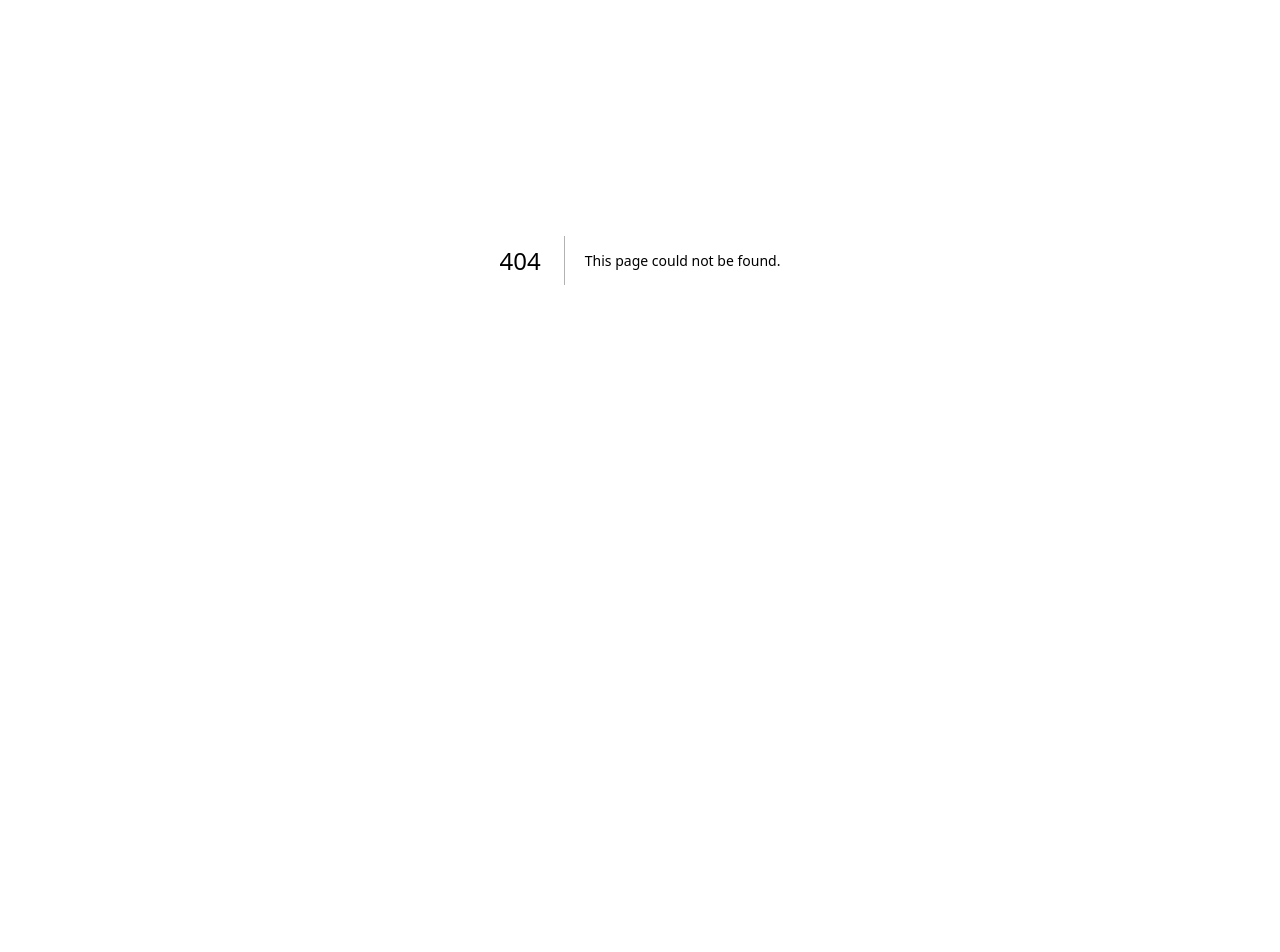
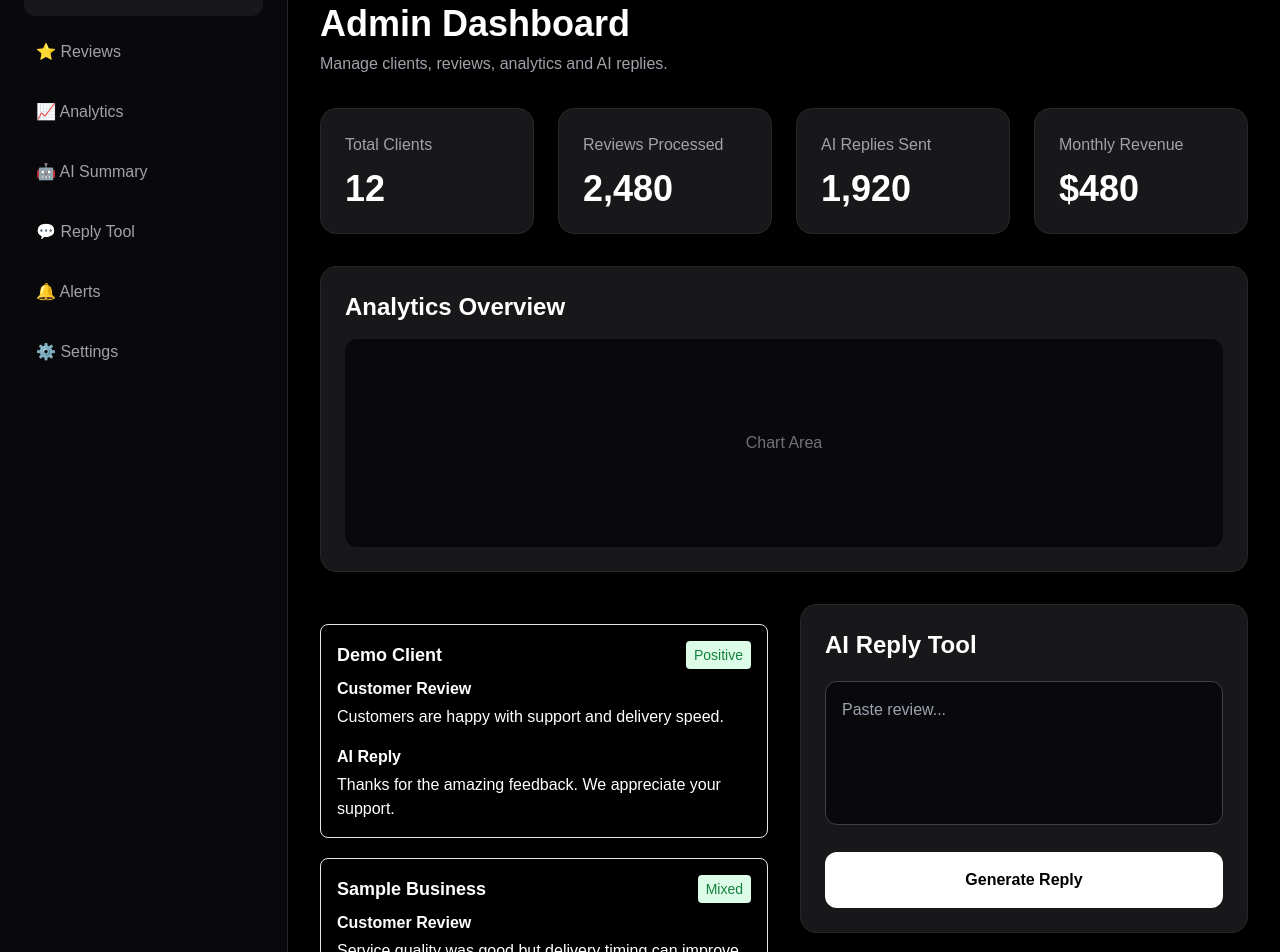
Before and after one commit to afnankhan123456/reviewreply-ai, a Next.js app: page /admin in a window 1280 px wide. Before the commit this address had no page. Shown: the part 140-1092 px from the top of the page. Before the commit the page ends 800 px from the top, so only its background shows below. Built offline with nearby package versions, Linux system fonts and the light colour scheme.

Commit message:
Add admin dashboard UI

```diff
--- /dev/null
+++ b/app/admin/page.tsx
@@ -0,0 +1,63 @@
+import Sidebar from "../../components/Sidebar";
+import Navbar from "../../components/Navbar";
+import StatCard from "../../components/StatCard";
+import AnalyticsCard from "../../components/AnalyticsCard";
+import ReviewCard from "../../components/ReviewCard";
+import ReplyBox from "../../components/ReplyBox";
+import SummaryCard from "../../components/SummaryCard";
+
+export default function AdminPage() {
+  return (
+    <div className="flex bg-black min-h-screen text-white">
+      <Sidebar />
+
+      <div className="flex-1 p-8">
+        <Navbar />
+
+        <div className="mb-8">
+          <h1 className="text-4xl font-bold mb-2">
+            Admin Dashboard
+          </h1>
+
+          <p className="text-zinc-400">
+            Manage clients, reviews, analytics and AI replies.
+          </p>
+        </div>
+
+        <div className="grid grid-cols-1 md:grid-cols-4 gap-6 mb-8">
+          <StatCard title="Total Clients" value="12" />
+          <StatCard title="Reviews Processed" value="2,480" />
+          <StatCard title="AI Replies Sent" value="1,920" />
+          <StatCard title="Monthly Revenue" value="$480" />
+        </div>
+
+        <div className="mb-8">
+          <AnalyticsCard />
+        </div>
+
+        <div className="grid grid-cols-1 lg:grid-cols-2 gap-8">
+          <div className="space-y-5">
+            <ReviewCard
+              name="Demo Client"
+              review="Customers are happy with support and delivery speed."
+              status="Positive"
+              reply="Thanks for the amazing feedback. We appreciate your support."
+            />
+
+            <ReviewCard
+              name="Sample Business"
+              review="Service quality was good but delivery timing can improve."
+              status="Mixed"
+              reply="Thank you for your feedback. We are improving delivery speed."
+            />
+          </div>
+
+          <div className="space-y-8">
+            <ReplyBox />
+            <SummaryCard />
+          </div>
+        </div>
+      </div>
+    </div>
+  );
+}
```
